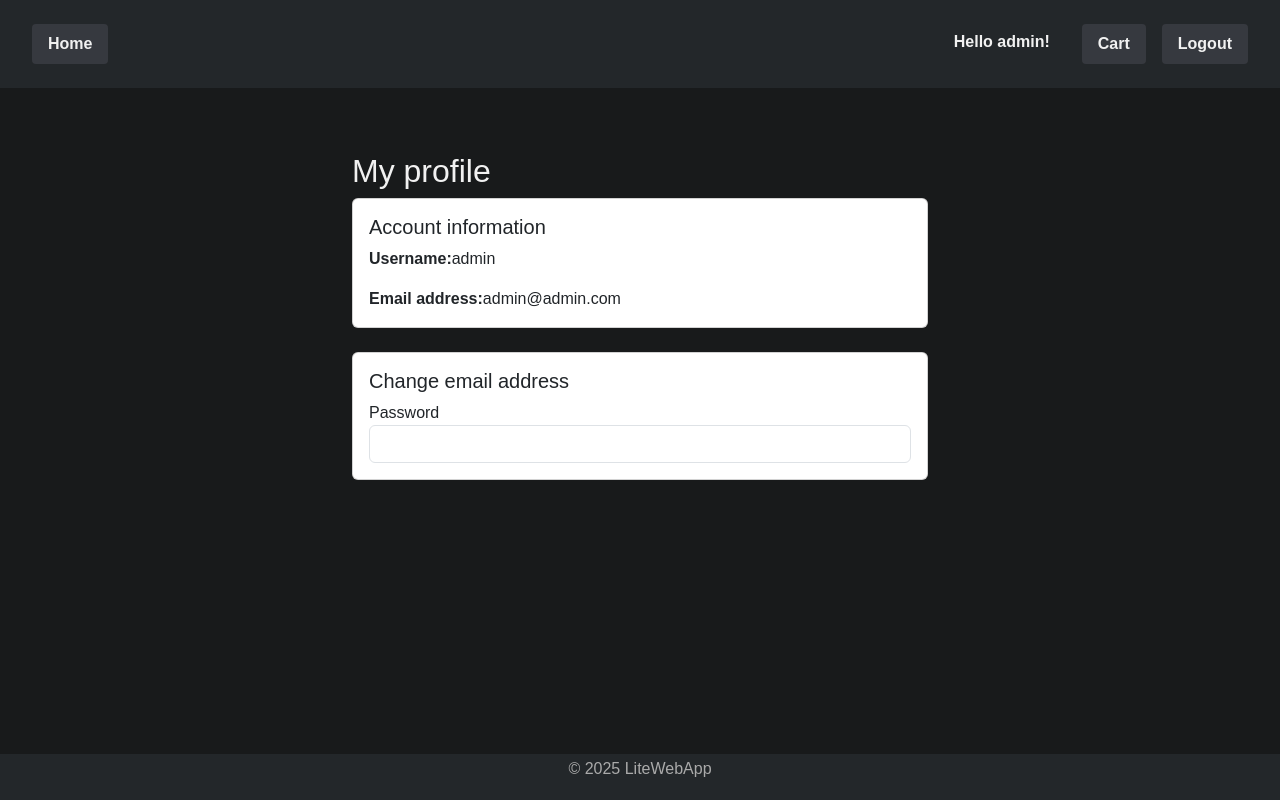
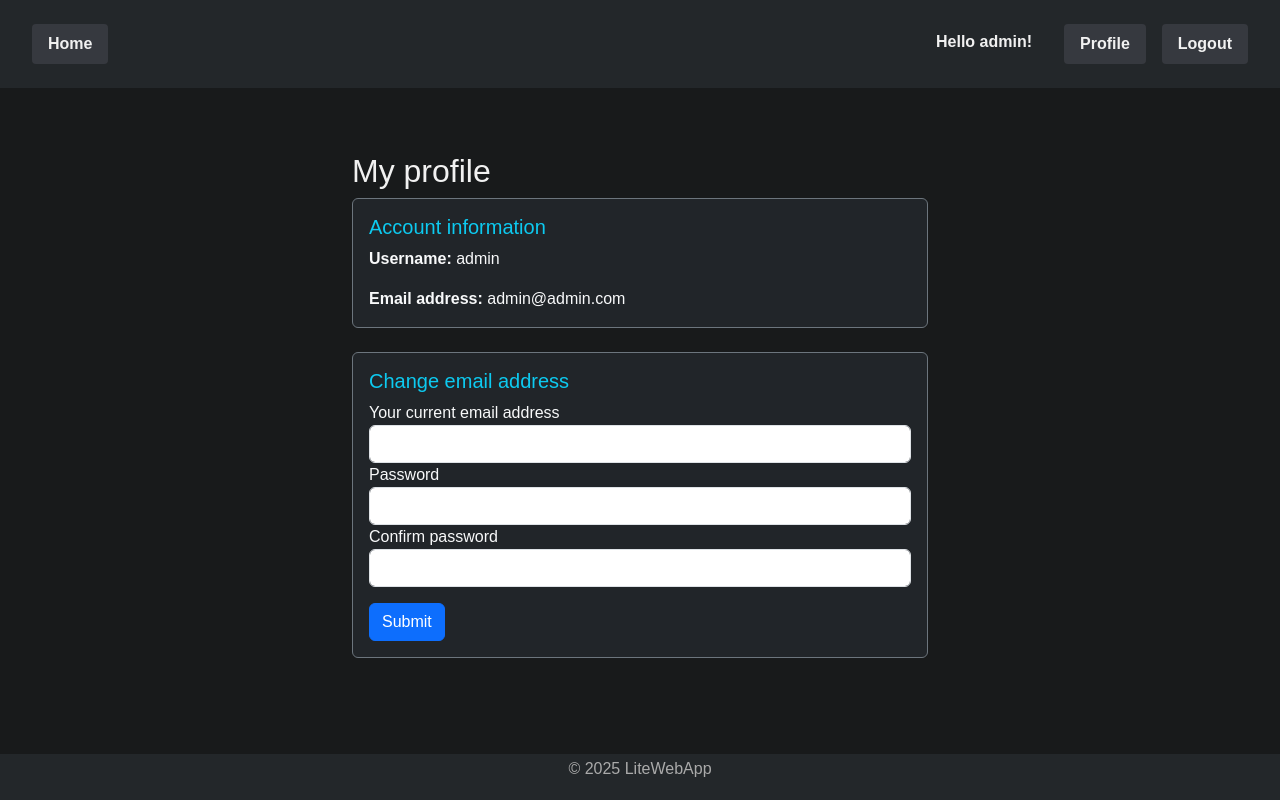
Before and after one commit to Grellou/LiteWebApp, a Flask app: page /profile in a window 1280 px wide. Run offline with Flask 3, Linux system fonts and the light colour scheme; a user stored in the database is signed in; parts of the project's set-up code (start-up, migrations or seed data) failed here and were passed over.

Commit message:
Profile management - email change

```diff
--- a/app/routes/user_route.py
+++ b/app/routes/user_route.py
@@ -82,7 +82,7 @@ def login_page():
         user.login_attempts = 0 # reset login attempts
         db.session.commit()
         flash("Login successful!", "success")
-        return redirect(url_for("navigationa.home_page"))
+        return redirect(url_for("navigation.home_page"))
 
     return render_template("login.html", form=form)
 
@@ -203,7 +203,7 @@ def change_email_request_page():
                 flash("Please check your email for instructions of how change your email address.", "success")
         else:
             flash("Invalid password", "danger")
-    return redirect(url_for("navigation.profile_page"))
+    return redirect(url_for("user.profile_page"))
 
 # Change email route
 @bp.route("/change_email/<string:token>", methods=["POST", "GET"])
@@ -222,5 +222,6 @@ def change_email_page(token):
         current_user.email_address = form.email_address.data
         db.session.commit()
         flash("Your email address has been updated successfully!", "success")
+        return redirect(url_for("user.profile_page"))
 
-    return redirect(url_for("user.profile_page"))
+    return render_template("email_change.html", form=form)
--- a/app/templates/base.html
+++ b/app/templates/base.html
@@ -17,7 +17,7 @@
                 <ul class="nav-bar nav-right">
                     {% if current_user.is_authenticated %}
                       <li><span class="nav-btn">Hello {{ current_user.username }}!</span></li>
-                      <li><a href="/cart" class="nav-btn">Cart</a></li>
+                      <li><a href="/profile" class="nav-btn">Profile</a></li>
                       <li><a href="/logout" class="nav-btn">Logout</a></li>
                     {% else %}
                       <li><a href="/login" class="nav-btn">Login</a></li>
--- a/app/templates/profile.html
+++ b/app/templates/profile.html
@@ -6,26 +6,37 @@
 <div class="container mt-4" style="max-width: 600px;">
   <h2 class="mt-4">My profile</h2>
 
-  <div class="card mb-4">
+  <div class="card mb-4 bg-dark text-light border-secondary">
     <div class="card-body">
-      <h5 class="card-title">Account information</h5>
-      <p class="card-text"><strong>Username:</strong>{{ current_user.username }}</p>
-      <p class="card-text"><strong>Email address:</strong>{{ current_user.email_address }}</p>
+      <h5 class="card-title text-info">Account information</h5>
+      <p class="card-text"><strong>Username: </strong>{{ current_user.username }}</p>
+      <p class="card-text"><strong>Email address: </strong>{{ current_user.email_address }}</p>
     </div>
   </div>
 
-  <div class="card mb-4">
+  <div class="card mb-4 bg-dark text-light border-secondary">
     <div class="card-body">
-      <h5 class="card-title">Change email address</h5>
+      <h5 class="card-title text-info">Change email address</h5>
       <form method="POST" action="{{ url_for('user.change_email_request_page') }}" novalidate>
         {{ form.hidden_tag() }}
+
+        {{ form.email_address.label }} {{ form.email_address(class="form-control") }}
+        {% for error in form.email_address.errors %}
+          <div class="text-danger">{{ error }}</div>
+        {% endfor %}
 
         {{ form.password1.label }} {{ form.password1(class="form-control") }}
         {% for error in form.password1.errors %}
           <div class="text-danger">{{ error }}</div>
         {% endfor %}
+
+        {{ form.password2.label }} {{ form.password2(class="form-control") }}
+        {% for error in form.password2.errors %}
+          <div class="text-danger">{{ error }}</div>
+        {% endfor %}
+
+        <button type="submit" class="btn btn-primary mt-3">Submit</button>
     </div>
   </div>
-
 </div>
 {% endblock %}
```
Also changed, not shown: app/templates/email_change.html (added, +22 -0 lines), instance/database.db.
